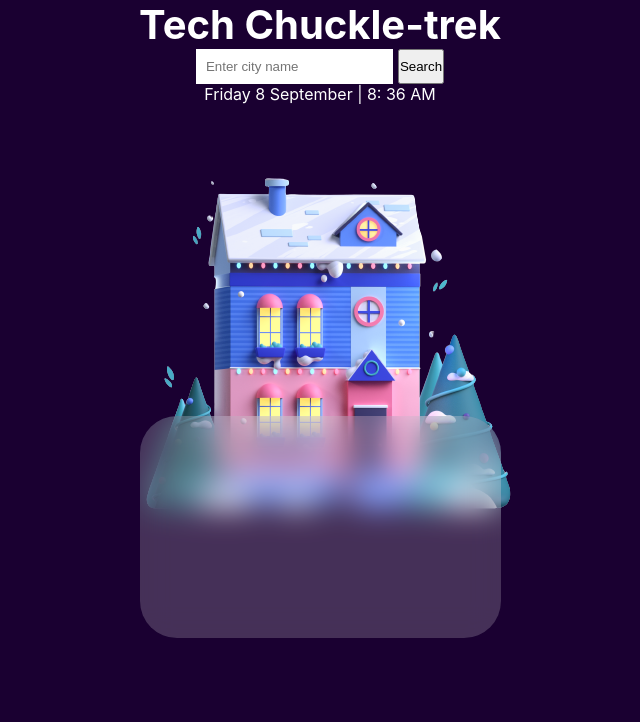
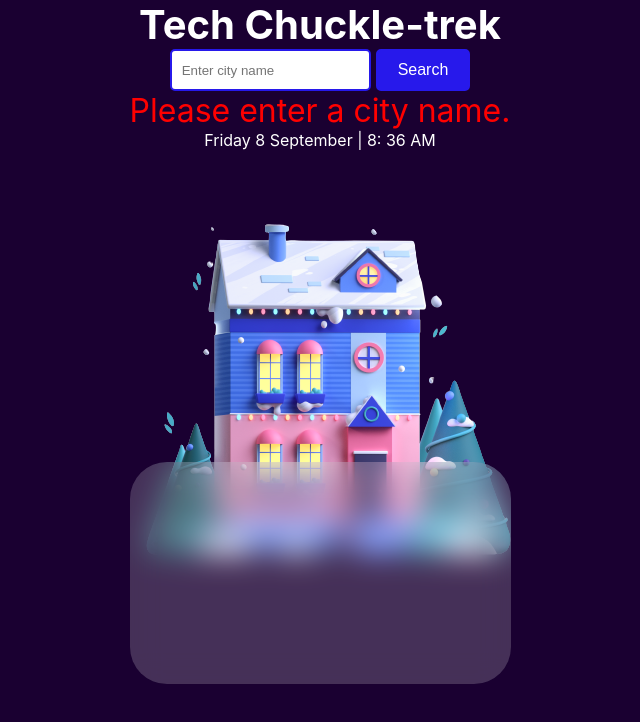
Before and after one commit to rebeizantoine/REACT_GROUP7, a React (Create React App) app: page / in a window 1280 px wide. Shown: the top 722 px of the page, without its empty margins (320-960 px from the left). Built offline with nearby package versions, Linux system fonts and the light colour scheme.

Commit message:
GROUP7PROJECT

```diff
--- a/src/App.css
+++ b/src/App.css
@@ -64,7 +64,7 @@ input[type="text"]:focus {
 }
 
 .weather-rect {
-  width: 361px;
+  width: 381px;
   height: 222px;
   flex-shrink: 0;
   border-radius: 37px;
@@ -90,3 +90,49 @@ input[type="text"]:focus {
   backdrop-filter: blur(15px);
 
 }
+
+/* Add border, padding, and transition to the input[type="text"] */
+input[type="text"] {
+  padding: 10px;
+  border: 2px solid #2719eb;
+  /* Add border */
+  border-radius: 5px;
+  /* Add border-radius for smoother edges */
+  transition: border-color 0.3s ease-in-out;
+  /* Add smooth transition for border color */
+}
+
+/* Change the border color when the input is focused */
+input[type="text"]:focus {
+  outline: none;
+  border-color: #1a0031;
+  /* Change border color on focus */
+}
+
+/* Style the button with border and transition */
+button {
+  padding: 10px 20px;
+  /* Add padding to the button */
+  border: 2px solid #2719eb;
+  /* Add border to the button */
+  border-radius: 5px;
+  /* Add border-radius for smoother edges */
+  background-color: #2719eb;
+  /* Background color for the button */
+  color: #ffffff;
+  /* Text color for the button */
+  font-size: 16px;
+  /* Font size for the button text */
+  cursor: pointer;
+  /* Add pointer cursor to the button */
+  transition: background-color 0.3s ease-in-out, border-color 0.3s ease-in-out;
+  /* Add smooth transitions */
+}
+
+/* Change the button styles on hover */
+button:hover {
+  background-color: #1a0031;
+  /* Change background color on hover */
+  border-color: #1a0031;
+  /* Change border color on hover */
+}
--- a/src/App.js
+++ b/src/App.js
@@ -1,7 +1,8 @@
 import "./App.css";
 import pic from "./components/img/House.png";
-import React, { useState } from "react";
+import React, { useState, useEffect } from "react";
 import DateTimeDisplay from "./dateTime.js";
+
 
 const api = {
   key: "61af75f3f18c7bf8d2b68a365c65c688",
@@ -13,7 +14,24 @@ function App() {
   const [weather, setWeather] = useState({});
   const [forecast, setForecast] = useState([]);
   const [errorMessage, setErrorMessage] = useState("");
+  const [currentHour, setCurrentHour] = useState("");
 
+  const formatForecastTime = (index) => {
+    if (index === 0) {
+      return currentHour;
+    } else {
+      const hours = new Date().getHours() + index * 4;
+      return `${hours}:00`;
+    }
+  };
+  const formatMonth = (date) => {
+    return new Date(date).toLocaleDateString('en-US', { month: 'short' });
+
+  };
+  const formatForecastDate = (date) => {
+    const options = { month: "short", day: "numeric" };
+    return new Date(date).toLocaleDateString("en-US", options);
+  };
 
   const searchPressed = () => {
     if (search.trim() === "") {
@@ -27,6 +45,7 @@ function App() {
       .then((res) => res.json())
       .then((result) => {
         setWeather(result);
+        setCurrentHour(new Date().getHours() + ":00");
       });
 
     fetch(`${api.base}forecast?q=${search}&units=metric&APPID=${api.key}`)
@@ -44,6 +63,9 @@ function App() {
         console.error("Error fetching forecast data:", error);
       });
   };
+  useEffect(() => {
+    searchPressed();
+  }, []); // Automatically search when the component mounts
 
   return (
     <div className="container">
@@ -83,17 +105,15 @@ function App() {
       </div>
 
       <div className="wrapper">
-
         {/* Display weather forecast */}
-
         {forecast.length >= 0 && (
           <div className="weather-rect">
-            {forecast.slice(0, 4).map((forecastItem, index) => (
+            {forecast.map((forecastItem, index) => (
               <div key={index} className="mini-rec">
                 {/* Display forecast data here */}
-                {/* <h2>{index + 1}</h2> */}
-                <p> date {new Date(forecastItem.dt_txt).getDate()}</p>
+                <p>  {new Date(forecastItem.dt_txt).getDate()} {formatMonth(forecastItem.dt_txt)}</p>
                 <img src={`https://openweathermap.org/img/wn/${forecastItem.weather[0].icon}.png`} alt="icon" />
+                <p>{formatForecastTime(index)}</p>
                 <p> {forecastItem.main.temp}°C</p>
                 <p> {forecastItem.weather[0].main}</p>
               </div>
```
Also changed, not shown: src/helpers.js (added), 1 other file (tests, documents, lock files or other folders).
